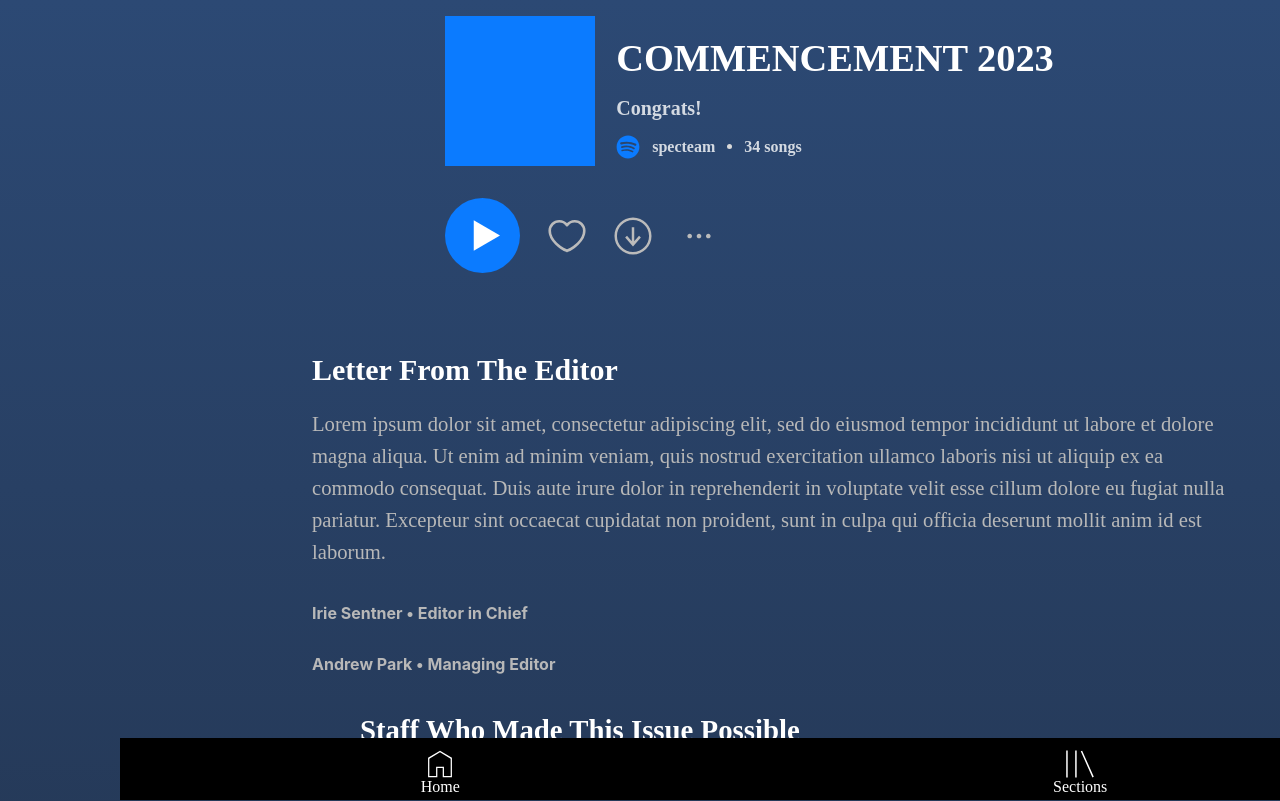
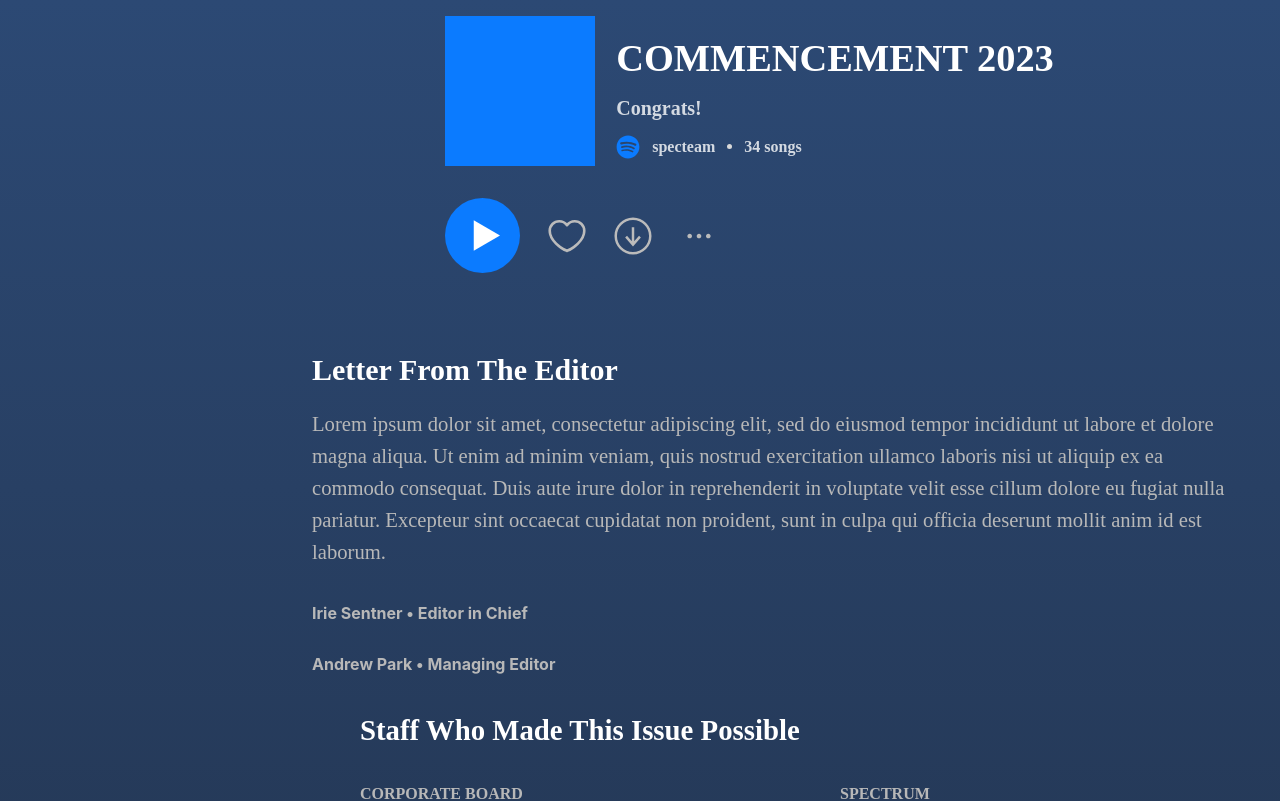
Before and after one commit to spectatorpublishing/commencement-2023, a React (Create React App) app: page / in a window 1280 px wide. Shown: the top 801 px of the page. Built offline with nearby package versions, Linux system fonts and the light colour scheme; the HTML template or start-up script is replaced by a standard one; a web font is replaced by a local one.

Commit message:
mobile nav not seen when screen is larger than tablet

```diff
--- a/src/components/MobileNavBar.js
+++ b/src/components/MobileNavBar.js
@@ -13,22 +13,26 @@ import sectionsIcon from "../assets/sections.svg";
 
 const font = "Khula";
 
-const NavWrap = styled.div`
-    // // display: none;
+// const NavWrap = styled.div`
+//     // // display: none;
 
 
-    // @media (min-width: ${size.mobile}) {
-    //     display: none;
-    // }
-`;
+//     // @media (min-width: ${size.mobile}) {
+//     //     display: none;
+//     // }
+// `;
 
-const BottomNavWrap = styled.div`
+const NavWrap = styled.div`
     a {
         text-decoration: none;
     }
     position: fixed;
     bottom: 0;
     width: 100%;
+
+    @media only screen and (min-width: ${size.tablet}){
+        display: none;
+    }
 `;
 
 const BottomNav = styled.div`
@@ -38,11 +42,6 @@ const BottomNav = styled.div`
 
     background: #000000;
 `;
-
-// const IconBox = styled.img`
-//     width: 25px;
-//     height: 25px;
-// `;
 
 const BottomText = styled.div`
     font-style: normal;
@@ -123,8 +122,7 @@ const MobileNavBar = () => {
     const [show, setToggle] = useState(false);
     console.log(show)
     return (
-        <>
-            <BottomNavWrap>
+        <NavWrap>
             <BottomNav>
                 <NavHashLink smooth to={"/"}>
                     <IconAndName>
@@ -137,7 +135,7 @@ const MobileNavBar = () => {
                     <BottomText>Sections</BottomText>
                 </IconAndName>
             </BottomNav>
-            </BottomNavWrap >
+            {/* </BottomNavWrap > */}
             {(show) ?
                 <VertNav>
                     <NavHashLink smooth to={"/"}>
@@ -158,8 +156,8 @@ const MobileNavBar = () => {
                         </NavHashLink>
                     ))}
                 </VertNav> : null}
+        </NavWrap >
 
-        </>
     );
 };
 
```
Lines whose indentation alone changed are shown as unchanged.
